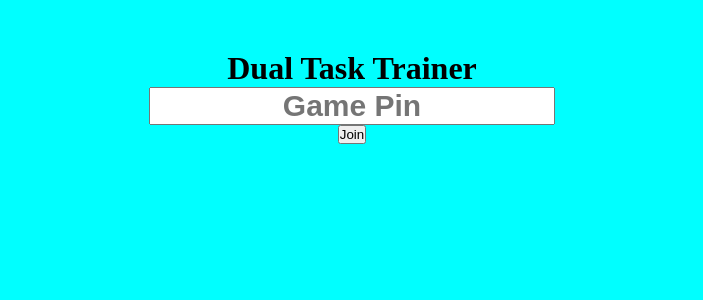
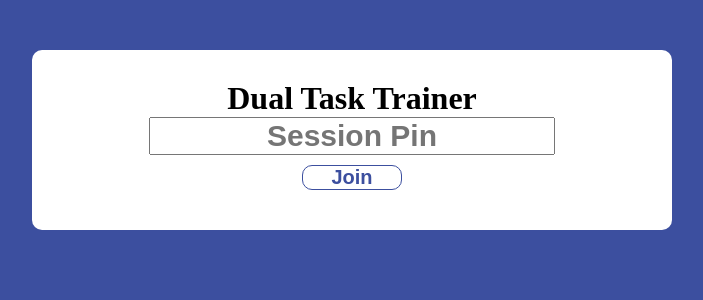
Before and after one commit to Concussion-Connect/DualTaskVR, a Node server app: page / in a window 1280 px wide. Shown: the top 300 px of the page, without its empty margins (288-991 px from the left). Run offline with Node 20, Linux system fonts and the light colour scheme; some libraries are stand-ins or nearby versions.

Commit message:
Update the login page ui and add an error warning.

```diff
--- a/app.js
+++ b/app.js
@@ -16,7 +16,7 @@ app.set('view engine', 'ejs')
 
 //--------------page paths--------------\\
 
-// Game Pin Screen
+// Session Pin Screen
 app.get('/', function(req, res) {
   res.render('index', { text: 'The index page!' })
 });
--- a/public/css/main.css
+++ b/public/css/main.css
@@ -5,29 +5,65 @@
 }
 
 body {
-    background-color: aqua;
+    background-color: #3c4f9f;
 }
 
 .container {
-    width: 1000px;
+    width: 50%;
     margin: 50px auto;
     text-align: center;
+    background-color: white;
+    border-radius: 10px;
+    padding: 30px;
 }
 
-form {
-    display: block;
+.container div {
+    margin: 10px 0;
 }
 
-#game-pin {
+#alert {
+    position: relative;
+    padding: 0.75rem 1.25rem;
+    margin-bottom: 1rem;
+    border: 1px solid transparent;
+    border-radius: 0.25rem;
+    color: #721c24;
+    background-color: #f8d7da;
+    border-color: #f5c6cb;
+    display: none;
+}
+
+#session-pin {
     font-size: 30px;
     text-align: center;
     font-weight: bold;
+}
+
+#submit-btn {
+    width: 100px;
+    background-color: white;
+    border: 1px solid #3c4f9f;
+    color: #3c4f9f;
+    font-size: 20px;
+    font-weight: bolder;
+    border-radius: 10px;
+}
+
+#submit-btn:hover {
+    background-color: #3c4f9f;
+    color: white;
 }
 
 #video-player {
     position: fixed;
     right: 0;
     bottom: 0;
-    min-width: 100%;
-    min-height: 100%;
+    width: 100%;
+    height: 100%;
 }
+
+@media only screen and (max-width: 850px) {
+    #session-pin {
+      font-size: 20px;
+    }
+  }
--- a/public/js/connectToDB.js
+++ b/public/js/connectToDB.js
@@ -1,5 +1,6 @@
+import {sessionHasBeenUpdated} from './session.js';
 import {updateSessionState} from './session.js';
-import {sessionHasBeenUpdated} from './session.js';
+import {showAlert} from './index.js';
 
 const firebaseConfig = {
     apiKey: "AIzaSyAUwiJ_mwu2z7VbXMjwOmqU21CaXlUDfo8",
@@ -36,6 +37,10 @@ function createTrainerSession() {
 }
 
 export function getTrainerSession(id) {
+    if (!id) {
+        showAlert("empty");
+        return;
+    }
     const session = sessionRef.doc(id);
     session.get().then(function(doc) {
         if (doc.exists) {
@@ -44,6 +49,7 @@ export function getTrainerSession(id) {
             updateSessionState(id, data.wordList, data.currentTrial);
         } else {
             // doc.data() will be undefined in this case
+            showAlert("does not exist");
             console.log("No such document!");
         }
     }).catch(function(error) {
--- a/public/js/index.js
+++ b/public/js/index.js
@@ -1,10 +1,20 @@
 import {getTrainerSession} from './connectToDB.js';
 
 let submitBtn = document.getElementById("submit-btn");
-let gamePin = document.getElementById("game-pin");
+let sessionPin = document.getElementById("session-pin");
+let alert = document.getElementById("alert");
 
 submitBtn.addEventListener("click", validateId);
 
 function validateId() {
-  getTrainerSession(gamePin.value);
+  getTrainerSession(sessionPin.value);
 }
+
+export function showAlert(alertType) {
+  if (alertType == "empty") {
+    alert.innerHTML = "The session pin can not be empty."
+  } else {
+    alert.innerHTML = "There is not an active session with that session pin."
+  }
+  alert.style.display = "block";
+}
--- a/views/index.ejs
+++ b/views/index.ejs
@@ -11,7 +11,10 @@
 <body>
   <div class="container">
     <h1>Dual Task Trainer</h1>
-    <input type="text" id="game-pin" name="gamePin" placeholder="Game Pin">
+    <div id="alert" role="alert">
+      There is not an active session with that session pin.
+    </div>
+    <input type="text" id="session-pin" name="sessionPin" placeholder="Session Pin">
     <div>
       <button type="submit" id="submit-btn">Join</button>
     </div>
```
